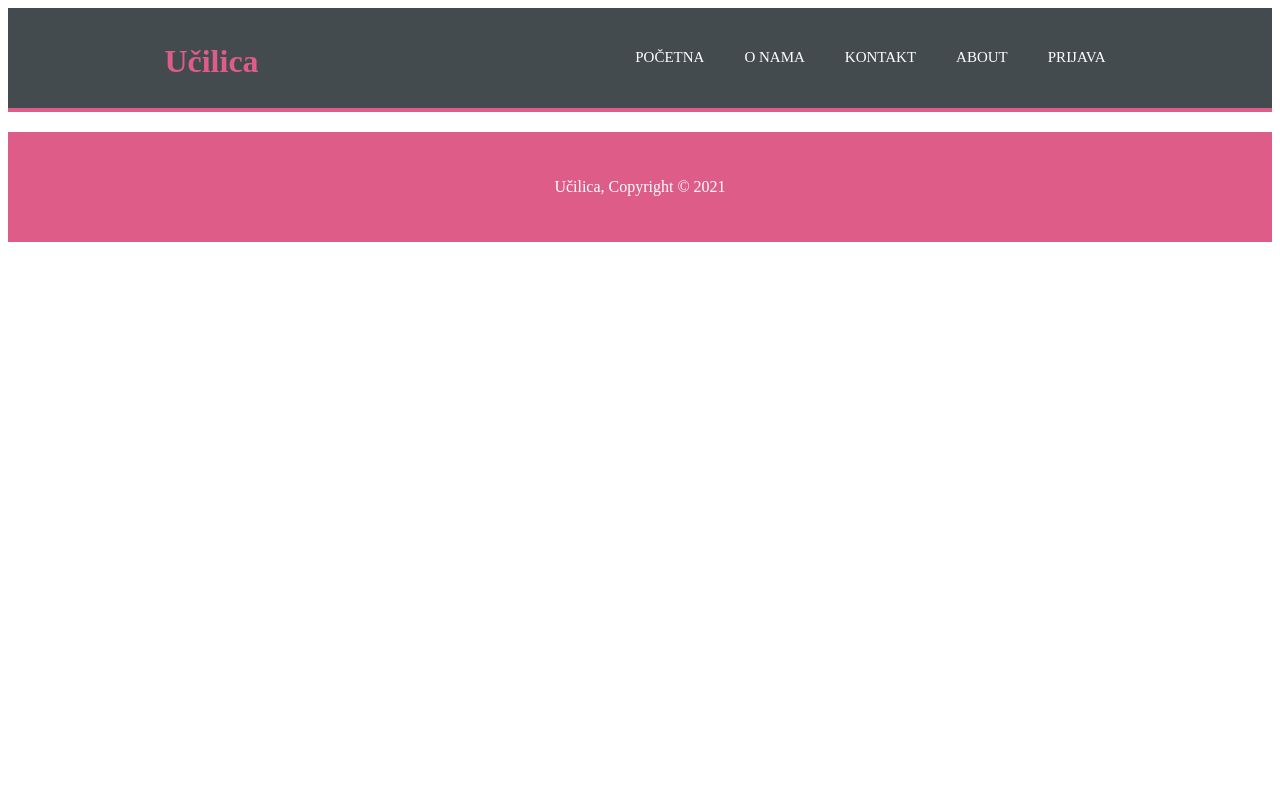
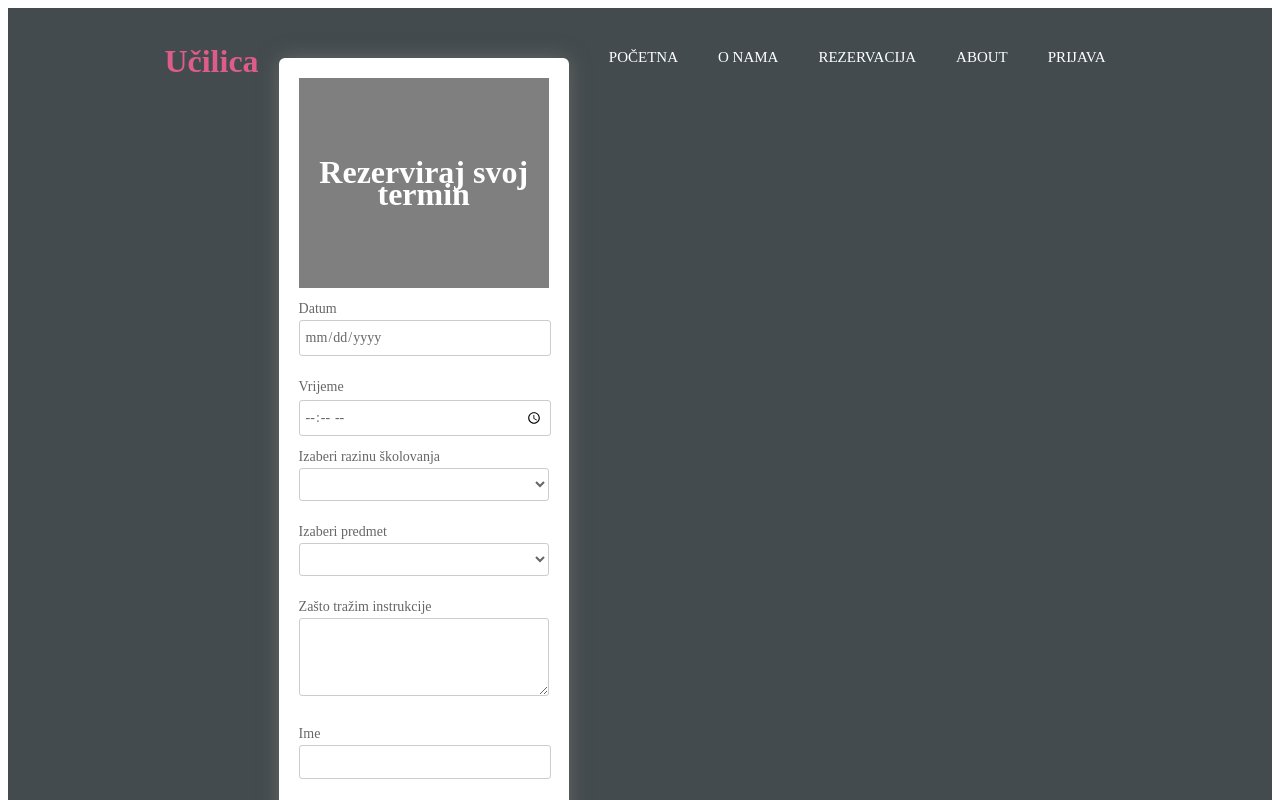
Before and after one commit to PWA-2021/inicijaliziranje-vue-2-buefy-okruzenja-AntonijaZukina, a Vue app: page /rezervacija in a window 1280 px wide. Shown: the top 800 px of the page. Built offline with nearby package versions, Linux system fonts and the light colour scheme.

Commit message:
ostali pagevi

```diff
--- a/src/components/Header.vue
+++ b/src/components/Header.vue
@@ -8,7 +8,7 @@
         <ul>
           <li><router-link to="/">Početna</router-link></li>
           <li><router-link to="/onama">O nama</router-link></li>
-          <li><router-link to="/kontakt">Kontakt</router-link></li>
+          <li><router-link to="/kontakt">Rezervacija</router-link></li>
           <li><router-link to="/about">About</router-link></li>
           <li><router-link to="/prijava">Prijava</router-link></li>
         </ul>
--- /dev/null
+++ b/src/components/Rezervacija.vue
@@ -0,0 +1,315 @@
+<template>
+  <div class="testbox">
+    <form>
+      <div class="banner">
+        <h1>Rezerviraj svoj termin</h1>
+      </div>
+      <div class="item">
+        <p>Datum</p>
+        <input type="date" name="bdate" />
+        <i class="fas fa-calendar-alt"></i>
+      </div>
+      <div class="item">
+        <p>Vrijeme</p>
+        <input type="time" name="name" />
+        <i class="fas fa-clock"></i>
+      </div>
+      <div class="item">
+        <p>Izaberi razinu školovanja</p>
+        <select>
+          <option value=""></option>
+          <option value="1">*Molim izaberite*</option>
+          <option value="2">Osnovna škola</option>
+          <option value="3">Srednja škola</option>
+          <option value="4">Pripreme za maturu</option>
+          <option value="5">Fakultet</option>
+        </select>
+      </div>
+      <div class="item">
+        <p>Izaberi predmet</p>
+        <select>
+          <option value=""></option>
+          <option value="1">*Molim izaberite*</option>
+          <option value="2">Matematika</option>
+          <option value="3">Fizika</option>
+          <option value="4">Hrvatski jezik</option>
+          <option value="5">Kemija</option>
+        </select>
+      </div>
+      <div class="item">
+        <p>Zašto tražim instrukcije</p>
+        <textarea rows="3"></textarea>
+      </div>
+      <div class="item">
+        <p>Ime</p>
+        <input type="text" name="name" />
+      </div>
+      <div class="item">
+        <p>Prezime</p>
+        <input type="text" name="name" />
+      </div>
+      <div class="item">
+        <p>Adresa (ukoliko želiš da su instrukcije kod tebe)</p>
+        <input type="text" name="name" placeholder="Ulica i broj" />
+
+        <div class="city-item">
+          <input type="text" name="name" placeholder="Grad" />
+          <input type="text" name="name" placeholder="Kvart" />
+          <input type="text" name="name" placeholder="Zip kod" />
+          <select>
+            <option value="">Kako želim imati instrukcije</option>
+            <option value="1">Jedan na jedan</option>
+            <option value="2">Prijatelj i ja</option>
+            <option value="3">U grupi</option>
+            <option value="4">Svejedno mi je</option>
+          </select>
+        </div>
+      </div>
+      <div class="item">
+        <p>Potrebni sati</p>
+        <input type="text" name="name" />
+      </div>
+      <div class="item">
+        <p>Ostali komentari</p>
+        <input type="text" name="name" />
+      </div>
+      <div class="item">
+        <p>Pripremam se</p>
+        <select>
+          <option value=""></option>
+          <option value="1">*Molim izaberite*</option>
+          <option value="2">Za ispit</option>
+          <option value="3">Za usmeni</option>
+          <option value="4">Želim ponoviti</option>
+          <option value="5">Ne znam ništa</option>
+        </select>
+      </div>
+      <div class="item">
+        <p>Željena dužina 1 termina (u minutama)</p>
+        <input type="text" name="name" />
+      </div>
+      <div class="item">
+        <p>Kontakt</p>
+        <div class="name-item">
+          <input type="text" name="name" placeholder="Ime" />
+          <input type="text" name="name" placeholder="Prezime" />
+        </div>
+      </div>
+      <div class="item">
+        <p>Kontakt Email</p>
+        <input type="text" name="name" />
+      </div>
+      <div class="item">
+        <p>Kontakt broj</p>
+        <input type="text" name="name" />
+      </div>
+      <div class="question">
+        <p>
+          Ukoliko okolnosti ne dopuste instrukcije uživo, online mi je okej?
+        </p>
+        <div class="question-answer">
+          <div>
+            <input type="radio" value="none" id="radio_1" name="recorded" />
+            <label for="radio_1" class="radio"><span>Da</span></label>
+          </div>
+          <div>
+            <input type="radio" value="none" id="radio_2" name="recorded" />
+            <label for="radio_2" class="radio"><span>Ne</span></label>
+          </div>
+        </div>
+      </div>
+      <div class="btn-block">
+        <button type="submit" href="#">Pošalji</button>
+      </div>
+    </form>
+  </div>
+</template>
+
+<script>
+export default {
+  name: "Rezervacija",
+  props: {
+    msg: String,
+  },
+};
+</script>
+
+
+
+<style scoped>
+div,
+form,
+input,
+select,
+textarea,
+p {
+  padding: 0;
+  margin: 0;
+  outline: none;
+  font-family: "Times New Roman", Times, serif;
+  font-size: 14px;
+  color: #666;
+  line-height: 22px;
+}
+h1 {
+  position: absolute;
+  margin: 0;
+  font-size: 32px;
+  color: #fff;
+  z-index: 2;
+}
+.testbox {
+  display: flex;
+  justify-content: center;
+  align-items: center;
+  height: inherit;
+  padding: 20px;
+}
+form {
+  width: 100%;
+  padding: 20px;
+  border-radius: 6px;
+  background: #fff;
+  box-shadow: 0 0 20px 0;
+}
+.banner {
+  position: relative;
+  height: 210px;
+
+  display: flex;
+  justify-content: center;
+  align-items: center;
+  text-align: center;
+}
+.banner::after {
+  content: "";
+  background-color: rgba(0, 0, 0, 0.5);
+  position: absolute;
+  width: 100%;
+  height: 100%;
+}
+input,
+textarea,
+select {
+  margin-bottom: 10px;
+  border: 1px solid #ccc;
+  border-radius: 3px;
+}
+input {
+  width: calc(100% - 10px);
+  padding: 5px;
+}
+select {
+  width: 100%;
+  padding: 7px 0;
+  background: transparent;
+}
+textarea {
+  width: calc(100% - 12px);
+  padding: 5px;
+}
+.item:hover p,
+.item:hover i,
+.question:hover p,
+.question label:hover,
+input:hover::placeholder {
+  color: blue;
+}
+.item input:hover,
+.item select:hover,
+.item textarea:hover {
+  border: 1px solid transparent;
+  box-shadow: 0 0 6px 0;
+  color: blue;
+}
+.item {
+  position: relative;
+  margin: 10px 0;
+}
+input[type="date"]::-webkit-inner-spin-button {
+  display: none;
+}
+.item i,
+input[type="date"]::-webkit-calendar-picker-indicator {
+  position: absolute;
+  font-size: 20px;
+  color: blue;
+}
+.item i {
+  right: 1%;
+  top: 30px;
+  z-index: 1;
+}
+[type="date"]::-webkit-calendar-picker-indicator {
+  right: 0;
+  z-index: 2;
+  opacity: 0;
+  cursor: pointer;
+}
+input[type="time"] {
+  margin: 2px 22px 0 0;
+}
+input[type="radio"],
+input.other {
+  display: none;
+}
+label.radio {
+  position: relative;
+  display: inline-block;
+  margin: 5px 20px 10px 0;
+  cursor: pointer;
+}
+.question span {
+  margin-left: 30px;
+}
+label.radio:before {
+  content: "";
+  position: absolute;
+  top: 2px;
+  left: 0;
+  width: 15px;
+  height: 15px;
+  border-radius: 50%;
+  border: 2px solid #ccc;
+}
+#radio_5:checked ~ input.other {
+  display: block;
+}
+input[type="radio"]:checked + label.radio:before {
+  border: 2px solid #a82877;
+  background: #a82877;
+}
+label.radio:after {
+  content: "";
+  position: absolute;
+  top: 7px;
+  left: 5px;
+  width: 7px;
+  height: 4px;
+  border: 3px solid #fff;
+  border-top: none;
+  border-right: none;
+  transform: rotate(-45deg);
+  opacity: 0;
+}
+input[type="radio"]:checked + label:after {
+  opacity: 1;
+}
+.btn-block {
+  margin-top: 10px;
+  text-align: center;
+}
+button {
+  width: 150px;
+  padding: 10px;
+  border: none;
+  border-radius: 5px;
+  background: #a82877;
+  font-size: 16px;
+  color: #fff;
+  cursor: pointer;
+}
+button:hover {
+  background: blue;
+}
+</style>
--- a/src/router/index.js
+++ b/src/router/index.js
@@ -4,7 +4,7 @@ import VueRouter from 'vue-router'
 import Home from '../views/Home.vue'
 import About from '../views/About.vue'
 import oNama from '../components/oNama.vue'
-import Kontakt from '../components/Kontakt.vue'
+import Kontakt from '../components/Rezervacija.vue'
 import Prijava from '../components/Prijava.vue'
 
 Vue.use(VueRouter)
@@ -21,8 +21,8 @@ const routes = [
     component: oNama
   },
   {
-    path: "/kontakt",
-    name: "Kontakt",
+    path: "/rezervacija",
+    name: "Rezervacija",
     component: Kontakt
   },
   {
```
